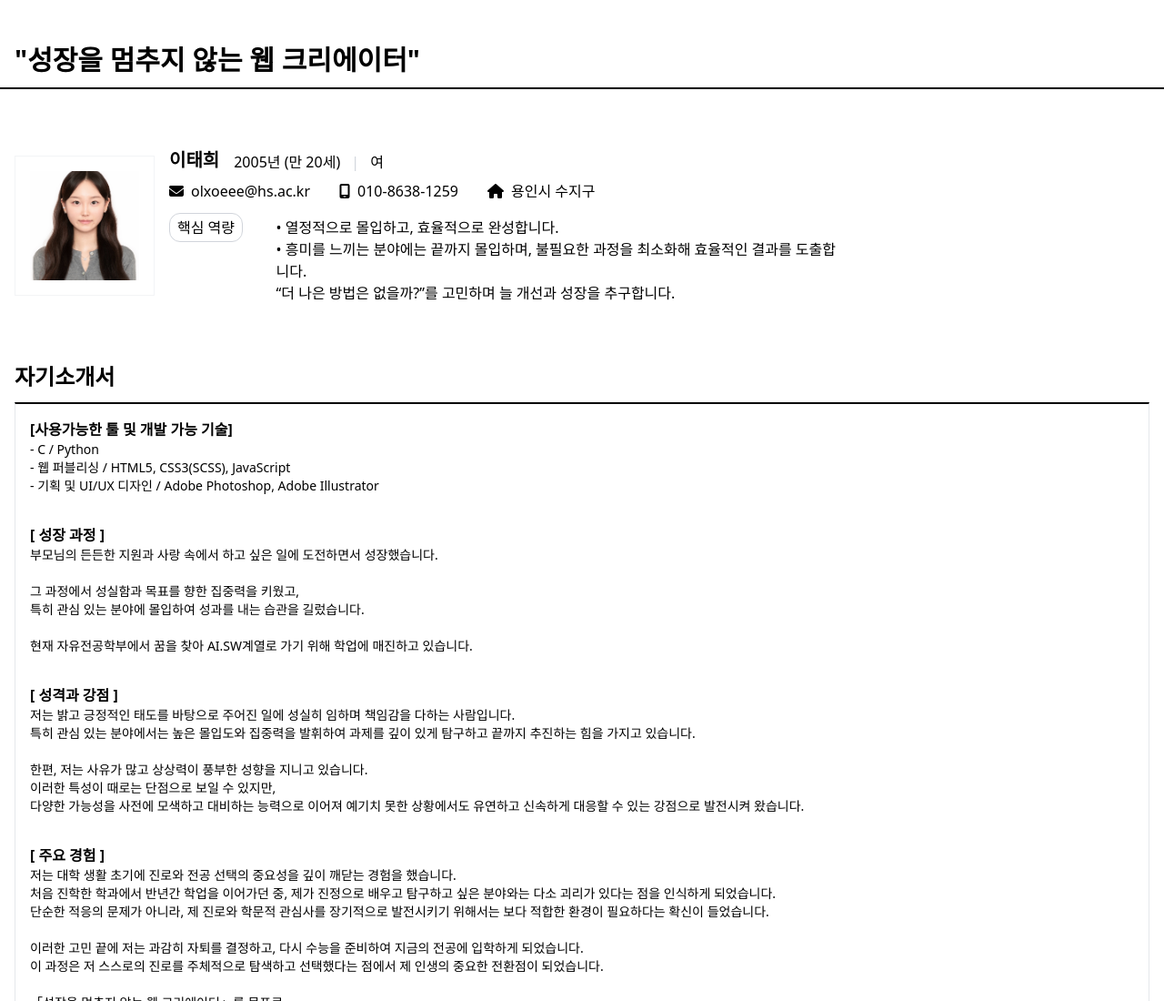
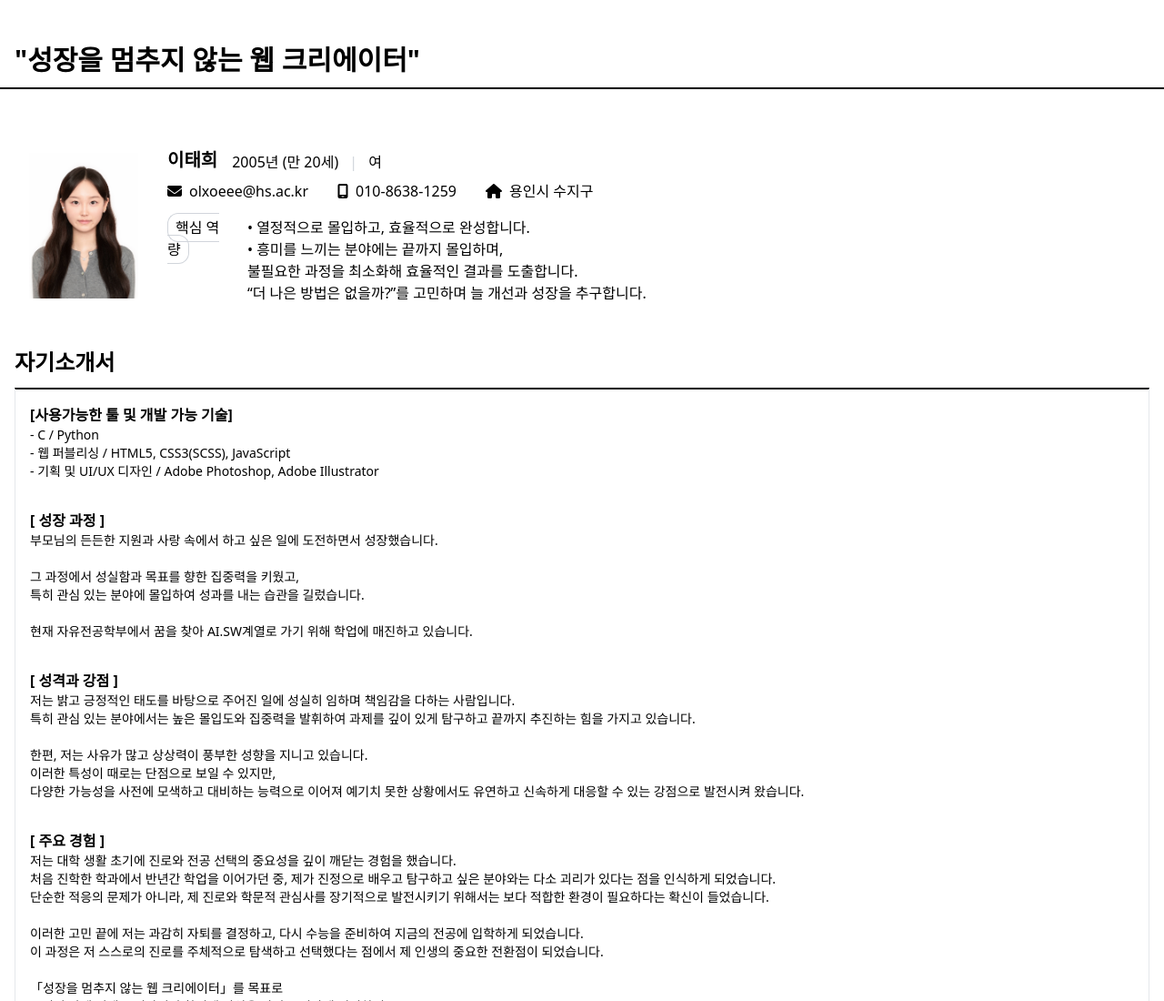
Before and after one commit to olxoeee/olxohee.Portfolio, a website: page pages/cv.html in a window 1280 px wide. Shown: the top 1100 px of the page at 91% size. Drawn offline with nearby package versions, Linux system fonts and the light colour scheme.

Commit message:
Update cv.html

```diff
--- a/pages/cv.html
+++ b/pages/cv.html
@@ -16,14 +16,14 @@
     </div>
   </section>
 
-  <section class="container mx-auto flex items-center mb-8 px-4">
+
+ <section class="container mx-auto flex items-center mb-8 px-4">
   <!-- Photo -->
-  <div class="p-4 md:border md:border-gray-100 flex justify-center items-center overflow-hidden">
+  <div class="p-4 flex justify-center items-center overflow-hidden">
     <img
-      class="object-cover"
-      style="width:120px; height:120px"
       src="https://raw.githubusercontent.com/olxoeee/olxohee.Portfolio/main/KakaoTalk_20251031_011548132.jpg"
-      alt="프로필 사진">
+      alt="프로필 사진"
+      style="width:120px; height:auto; display:block;">
   </div>
 
   <!-- Info -->
@@ -48,14 +48,14 @@
       </div>
       <div>
         <p>• 열정적으로 몰입하고, 효율적으로 완성합니다.</p>
-        <p>• 흥미를 느끼는 분야에는 끝까지 몰입하며, 불필요한 과정을 최소화해 효율적인 결과를 도출합니다.</p>
+        <p>• 흥미를 느끼는 분야에는 끝까지 몰입하며,</p>
+        <p>불필요한 과정을 최소화해 효율적인 결과를 도출합니다.</p>
         <p>“더 나은 방법은 없을까?”를 고민하며 늘 개선과 성장을 추구합니다.</p>
       </div>
     </div>
   </div>
 </section>
 
-    <section class="container mx-auto flex mb-4 px-4">
 
   </div>
 </section>
```
